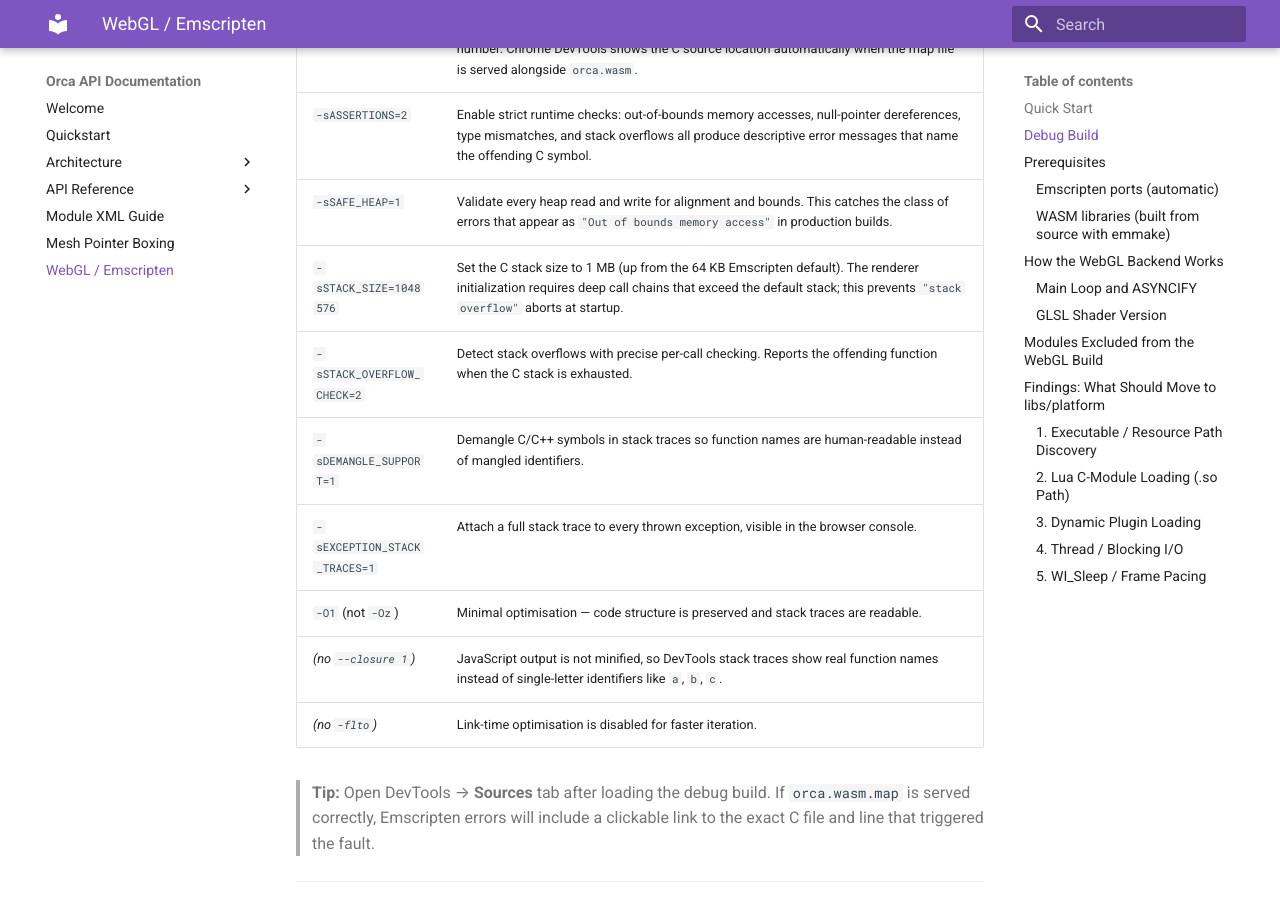
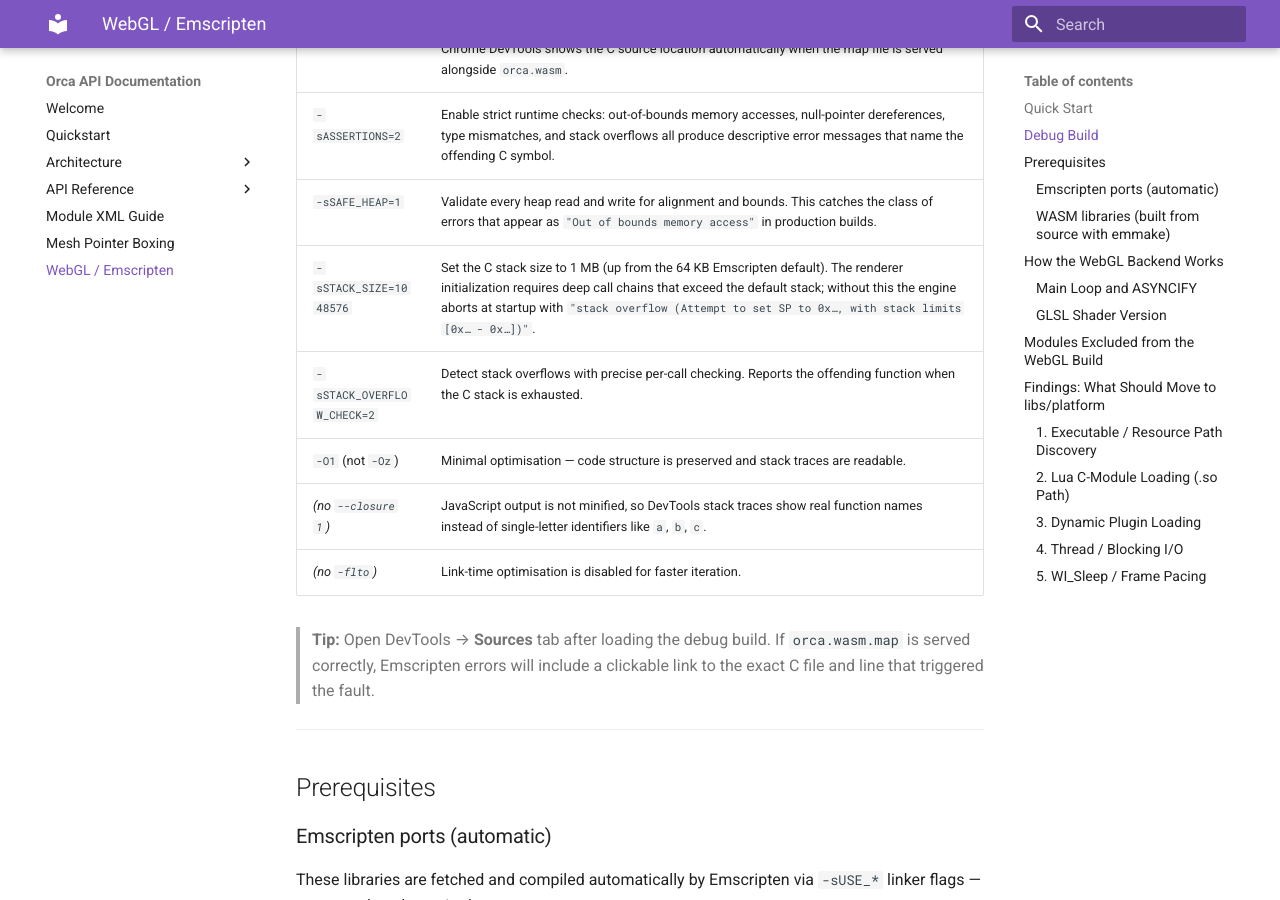
Before and after one commit to corepunch/orca, an MkDocs documentation site: the page built from docs/webgl.md, in a window 1280 px wide and 900 px high, scrolled down 1617 px. Built offline with MkDocs 1.6.1 and Material for MkDocs 9.7.7, drawn with Linux system fonts in a browser that asks for light colours.

Commit message:
Fix webgl-debug build: remove deprecated DEMANGLE_SUPPORT and incompatible EXCEPTION_STACK_TRACES flags
Co-authored-by: corepunch <83646194+corepunch@users.noreply.github.com>

```diff
--- a/docs/webgl.md
+++ b/docs/webgl.md
@@ -77,10 +77,8 @@ The debug target differs from the production build in the following ways:
 | `-gsource-map` | Emit `orca.wasm.map` — maps every WASM byte back to the original C file and line number.  Chrome DevTools shows the C source location automatically when the map file is served alongside `orca.wasm`. |
 | `-sASSERTIONS=2` | Enable strict runtime checks: out-of-bounds memory accesses, null-pointer dereferences, type mismatches, and stack overflows all produce descriptive error messages that name the offending C symbol. |
 | `-sSAFE_HEAP=1` | Validate every heap read and write for alignment and bounds.  This catches the class of errors that appear as `"Out of bounds memory access"` in production builds. |
-| `-sSTACK_SIZE=1048576` | Set the C stack size to 1 MB (up from the 64 KB Emscripten default).  The renderer initialization requires deep call chains that exceed the default stack; this prevents `"stack overflow"` aborts at startup. |
+| `-sSTACK_SIZE=1048576` | Set the C stack size to 1 MB (up from the 64 KB Emscripten default).  The renderer initialization requires deep call chains that exceed the default stack; without this the engine aborts at startup with `"stack overflow (Attempt to set SP to 0x…, with stack limits [0x… - 0x…])"`. |
 | `-sSTACK_OVERFLOW_CHECK=2` | Detect stack overflows with precise per-call checking.  Reports the offending function when the C stack is exhausted. |
-| `-sDEMANGLE_SUPPORT=1` | Demangle C/C++ symbols in stack traces so function names are human-readable instead of mangled identifiers. |
-| `-sEXCEPTION_STACK_TRACES=1` | Attach a full stack trace to every thrown exception, visible in the browser console. |
 | `-O1` (not `-Oz`) | Minimal optimisation — code structure is preserved and stack traces are readable. |
 | *(no `--closure 1`)* | JavaScript output is not minified, so DevTools stack traces show real function names instead of single-letter identifiers like `a`, `b`, `c`. |
 | *(no `-flto`)* | Link-time optimisation is disabled for faster iteration. |
```
Also changed, not shown: 1 other file.
